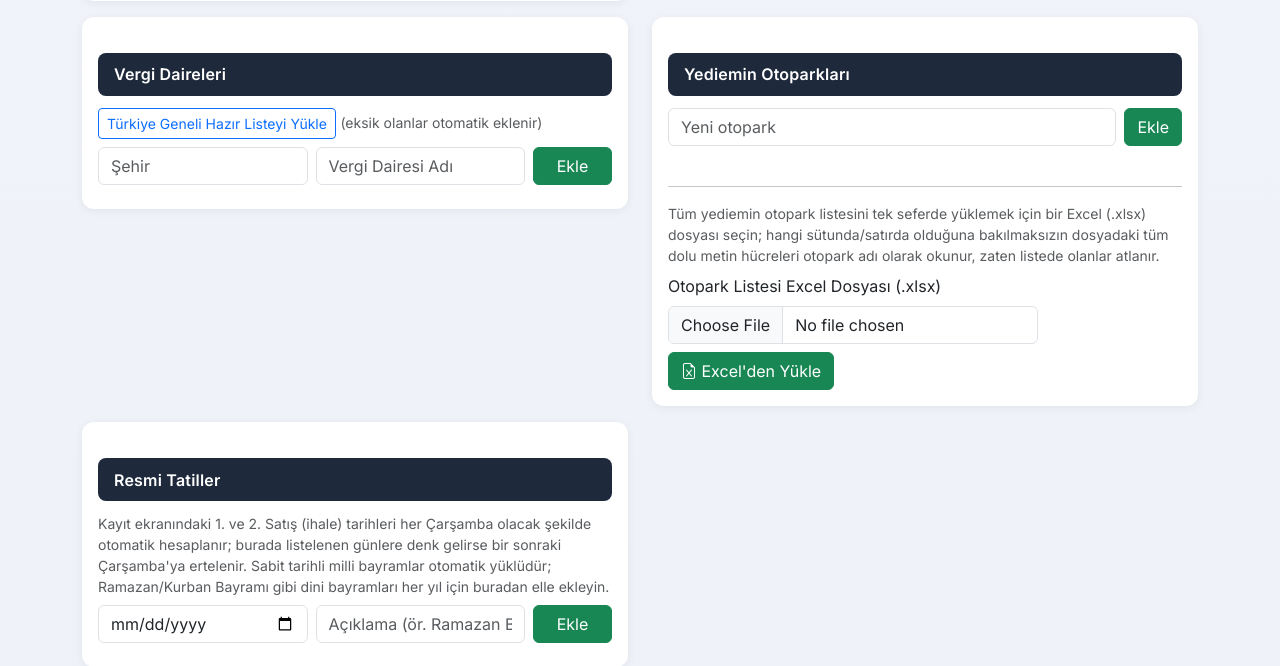
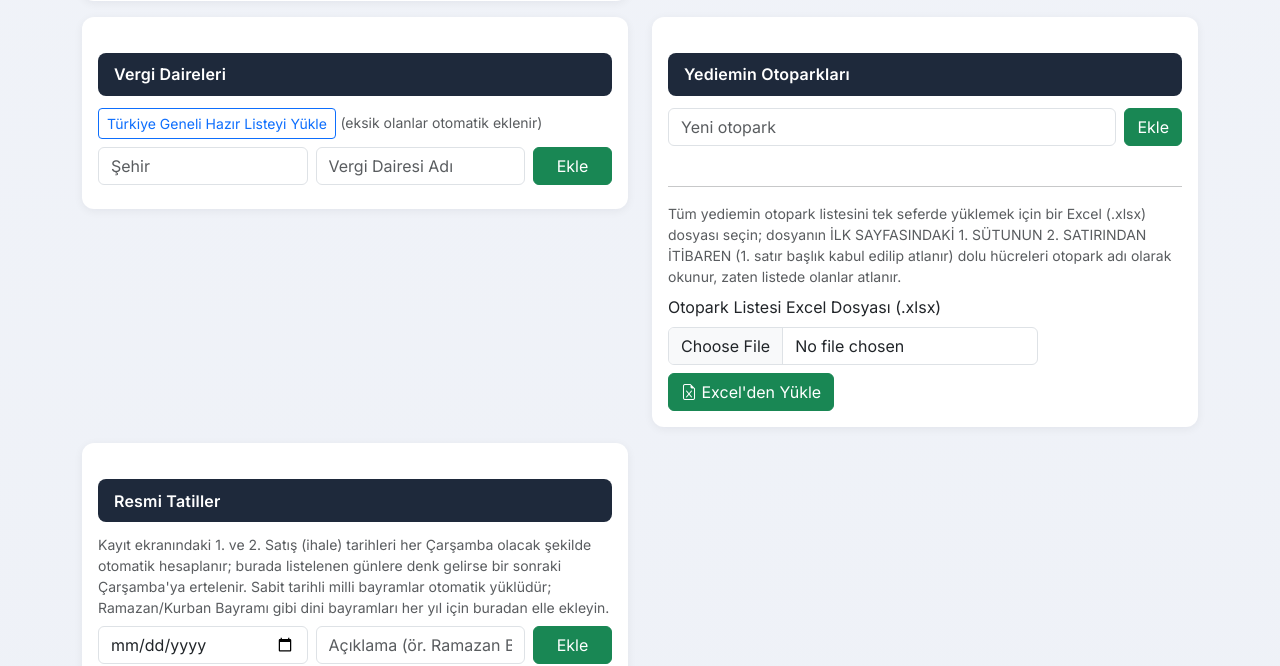
Before and after one commit to gokhankilic06/GitHubTest, an ASP.NET Core app: page /Ayarlar in a window 1280 px wide. Shown: the part 2597-3263 px from the top of the page. Run offline with ASP.NET Core 8, Linux system fonts and the light colour scheme; the project's own start-up code is not run, and a stand-in starts its controllers and pages; some libraries are stand-ins or nearby versions.

Commit message:
Otopark Excel yüklemeyi sayfa1/1.sütun/2.satırla sınırla, Satış İadesi'ni kalıcı pasife çevir
Otopark Excel yükleme, dosyadaki TÜM hücreleri (hangi sayfa/satır/sütun
olursa olsun) okuyordu; bu yüzden başlık satırı ve varsa diğer sütunlar
(ör. şehir) da yanlışlıkla otopark adı olarak ekleniyordu. Artık yalnızca
ilk sayfanın 1. sütunu, 2. satırından itibaren (1. satır başlık kabul
edilip atlanır) okunuyor.

Satış İadesi: "Satış İptali" işaretlenmeden, yalnızca "Satış İade Edildi"
işaretlenirse artık dosya kalıcı olarak pasife (İade Edildi) geçiyor ve
hiçbir aktif/satış ekranında görünmüyor - mükellefin borcunu başka bir
yoldan ödediği, aracın artık hiç satılmayacağı senaryo için. Bununla
birlikte, "Satış İade Edildi" kutusunun kendi gizlediği alanın İÇİNDE
olup tek başına asla görünür hale gelemediği (yalnızca "Satış İptali"
üzerinden dolaylı işaretlenebildiği) bir arayüz hatası da düzeltildi.

Co-Authored-By: Claude Sonnet 5 <noreply@anthropic.com>
Claude-Session: https://claude.ai/code/session_01CHkmVnLeG69vXfbLW8G5pa

```diff
--- a/AracSatisSistemi/Controllers/AyarlarController.cs
+++ b/AracSatisSistemi/Controllers/AyarlarController.cs
@@ -252,10 +252,10 @@ namespace AracSatisSistemi.Controllers
             return RedirectToAction(nameof(Index));
         }
 
-        // POST: /Ayarlar/OtoparkExcelYukle - Excel (.xlsx) dosyasındaki tüm hücrelerden
-        // (hangi sütunda/satırda olduğuna bakılmaksızın) dolu metin hücrelerini otopark adı
-        // olarak okuyup listeye ekler; zaten kayıtlı olanlar (büyük/küçük harf farkı
-        // gözetmeksizin) atlanır. Satış Takvimi'nin Excel yükleme mantığıyla aynı yaklaşım.
+        // POST: /Ayarlar/OtoparkExcelYukle - Excel (.xlsx) dosyasının İLK SAYFASINDAKİ
+        // 1. SÜTUNUN 2. SATIRINDAN İTİBAREN (1. satır başlık kabul edilir, atlanır) dolu
+        // hücrelerini otopark adı olarak okuyup listeye ekler; zaten kayıtlı olanlar
+        // (büyük/küçük harf farkı gözetmeksizin) atlanır.
         [HttpPost, ValidateAntiForgeryToken]
         public async Task<IActionResult> OtoparkExcelYukle(IFormFile dosya)
         {
@@ -270,15 +270,14 @@ namespace AracSatisSistemi.Controllers
             {
                 using var stream = dosya.OpenReadStream();
                 using var wb = new XLWorkbook(stream);
-                foreach (var ws in wb.Worksheets)
+                var ws = wb.Worksheet(1);
+                var kullanilanAlan = ws.RangeUsed();
+                if (kullanilanAlan != null)
                 {
-                    var kullanilanAlan = ws.RangeUsed();
-                    if (kullanilanAlan == null) continue;
-                    foreach (var hucre in kullanilanAlan.CellsUsed())
+                    var sonSatir = kullanilanAlan.LastRow().RowNumber();
+                    for (var satir = 2; satir <= sonSatir; satir++)
                     {
-                        // Sıra no sütunu gibi salt sayısal hücreler otopark adı olamayacağından atlanır.
-                        if (hucre.DataType == XLDataType.Number) continue;
-                        var metin = hucre.GetString().Trim();
+                        var metin = ws.Cell(satir, 1).GetString().Trim();
                         if (!string.IsNullOrWhiteSpace(metin) && metin.Length <= 200)
                         {
                             bulunanAdlar.Add(metin);
--- a/AracSatisSistemi/Views/Ayarlar/Index.cshtml
+++ b/AracSatisSistemi/Views/Ayarlar/Index.cshtml
@@ -392,8 +392,9 @@
             <hr />
             <p class="text-muted small mb-2">
                 Tüm yediemin otopark listesini tek seferde yüklemek için bir Excel (.xlsx) dosyası
-                seçin; hangi sütunda/satırda olduğuna bakılmaksızın dosyadaki tüm dolu metin
-                hücreleri otopark adı olarak okunur, zaten listede olanlar atlanır.
+                seçin; dosyanın İLK SAYFASINDAKİ 1. SÜTUNUN 2. SATIRINDAN İTİBAREN (1. satır
+                başlık kabul edilip atlanır) dolu hücreleri otopark adı olarak okunur, zaten
+                listede olanlar atlanır.
             </p>
             <form asp-action="OtoparkExcelYukle" method="post" enctype="multipart/form-data" class="row g-2 align-items-end">
                 @Html.AntiForgeryToken()
```
Also changed, not shown: AracSatisSistemi/Controllers/IptalIadeController.cs (+7 -1 lines), AracSatisSistemi/Views/IptalIade/Islem.cshtml (+10 -4 lines).
